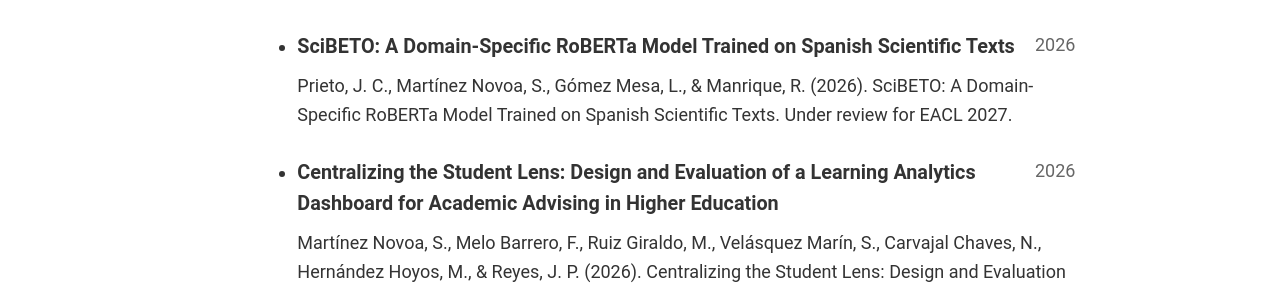
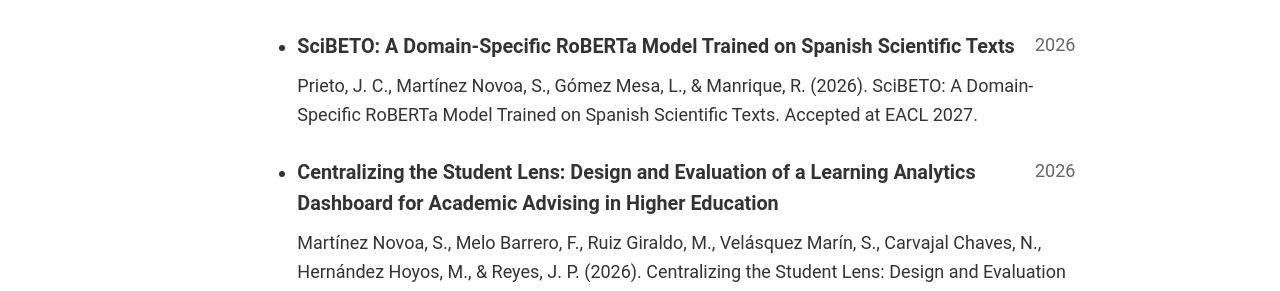
Before and after one commit to SantiagoM99/SantiagoM99.github.io, a Jekyll site: the page built from _pages/cv-json.md, in a window 1280 px wide and 900 px high, scrolled down 807 px. Shown: the part 185-476 px from the top of the window. Built offline with Jekyll 4.4.1, drawn with Linux system fonts in a browser that asks for light colours; a script that is not in the unit is left out.

Commit message:
Mark the SciBETO paper as accepted at EACL 2027
Synced from My-CV 0548afe; CV and Resume PDFs regenerated.

```diff
--- a/_data/cv.yml
+++ b/_data/cv.yml
@@ -489,10 +489,10 @@
       - Manrique, R.
       date: '2026-10-13'
       document_type:
-        en: Paper under review for EACL 2027 (European Chapter of the Association
-          for Computational Linguistics), Resources and Evaluation track
-        es: Artículo en revisión para EACL 2027 (European Chapter of the Association
-          for Computational Linguistics), track Resources and Evaluation
+        en: Paper accepted at EACL 2027 (European Chapter of the Association for Computational
+          Linguistics), Resources and Evaluation track
+        es: Artículo aceptado en EACL 2027 (European Chapter of the Association for
+          Computational Linguistics), track Resources and Evaluation
       title: 'SciBETO: A Domain-Specific RoBERTa Model Trained on Spanish Scientific
         Texts'
       venue: EACL 2027
@@ -500,9 +500,9 @@
     formatted_citations:
       apa_style: 'Prieto, J. C., Martínez Novoa, S., Gómez Mesa, L., & Manrique, R.
         (2026). SciBETO: A Domain-Specific RoBERTa Model Trained on Spanish Scientific
-        Texts. Under review for EACL 2027.'
+        Texts. Accepted at EACL 2027.'
     id: conference-eacl-scibeto
-    status: under_review
+    status: in_press
   - _category_key: conferences
     bibtex_website: https://santiagom99.github.io/files/paper-weef-sasp.bib
     citation_info:
```
Also changed, not shown: _publications/2026-scibeto-a-domain-specific-roberta-model-trained-on-spanish-scientific-texts.md (+5 -5 lines), _data/cv.json, 2 other files.
